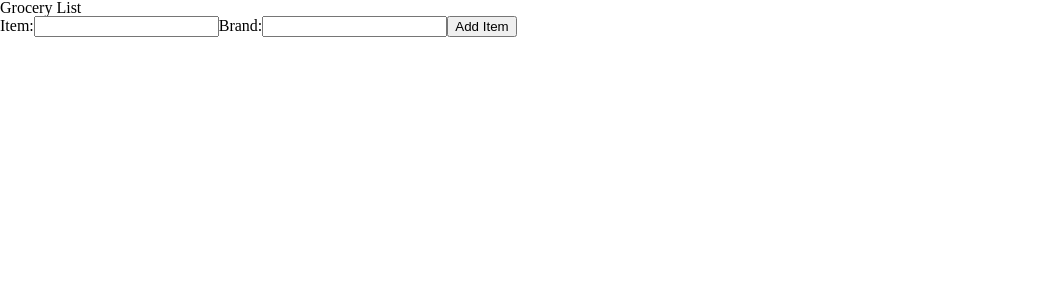
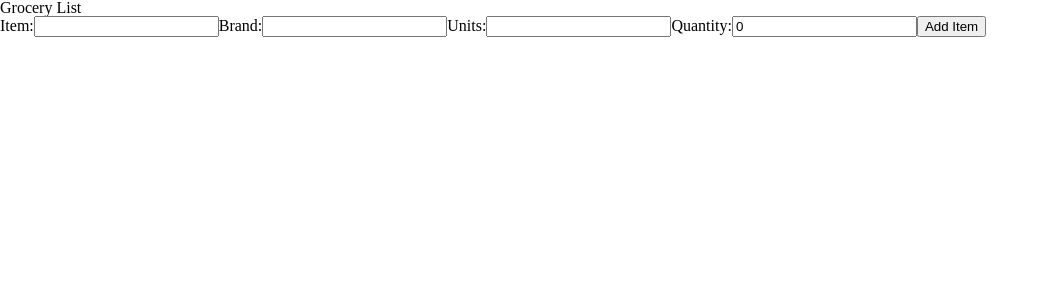
Before and after one commit to ryreiterman/react-groceries, a React app: page / in a window 1280 px wide. Shown: the top 300 px of the page, without its empty margins (0-1049 px from the left). Built offline with nearby package versions, Linux system fonts and the light colour scheme.

Commit message:
Form completed, able to render grocery list

```diff
--- a/public/index.html
+++ b/public/index.html
@@ -11,6 +11,6 @@
 <body>
   <div id="app"></div>
 
-<script type="text/javascript" src="js/dist/vendors~App.95b011cc350ee021fd41.js?85c89dd1c6e2d65b85c5"></script><script type="text/javascript" src="js/dist/App.9b4292fb9ac4eb56edb3.js?85c89dd1c6e2d65b85c5"></script><script type="text/javascript" src="js/dist/main.9c581f7864b02165cf18.js?85c89dd1c6e2d65b85c5"></script></body>
+<script type="text/javascript" src="js/dist/vendors~App.95b011cc350ee021fd41.js?0df65b283612ea9a94d9"></script><script type="text/javascript" src="js/dist/App.e737df9b977969788c8c.js?0df65b283612ea9a94d9"></script><script type="text/javascript" src="js/dist/main.9c581f7864b02165cf18.js?0df65b283612ea9a94d9"></script></body>
 
 </html>
--- a/src/components/App.js
+++ b/src/components/App.js
@@ -43,7 +43,14 @@ export default function App(props) {
 			<ul id="grocery-list">
 				{groceryList?.length
 					? groceryList.map((item, i) => {
-							return <li key={item.brand + '_' + i}>{item.brand}</li>;
+							return (
+								<>
+									<li key={item.item + '_' + i}>{item.item}</li>
+									<li key={item.brand + '_' + i}>{item.brand}</li>
+									<li key={item.units + '_' + i}>{item.units}</li>
+									<li key={item.quantity + '_' + i}>{item.quantity}</li>
+								</>
+							);
 					  })
 					: ''}
 			</ul>
@@ -67,6 +74,24 @@ export default function App(props) {
 						onChange={handleChange}
 					/>
 				</label>
+				<label htmlFor="units">
+					<span>Units:</span>
+					<input
+						id="units"
+						type="text"
+						value={newGrocery.units}
+						onChange={handleChange}
+					/>
+				</label>
+				<label htmlFor="quantity">
+					<span>Quantity:</span>
+					<input
+						id="quantity"
+						type="number"
+						value={newGrocery.quantity}
+						onChange={handleChange}
+					/>
+				</label>
 				<button type="submit">Add Item</button>
 			</form>
 		</div>
```
Also changed, not shown: 1 other file (tests, documents, lock files or other folders).
